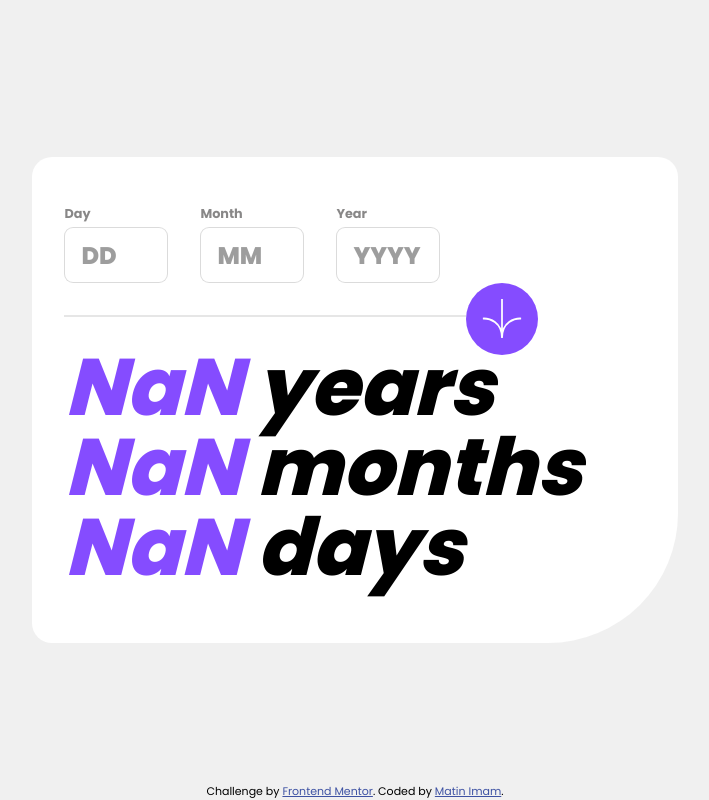
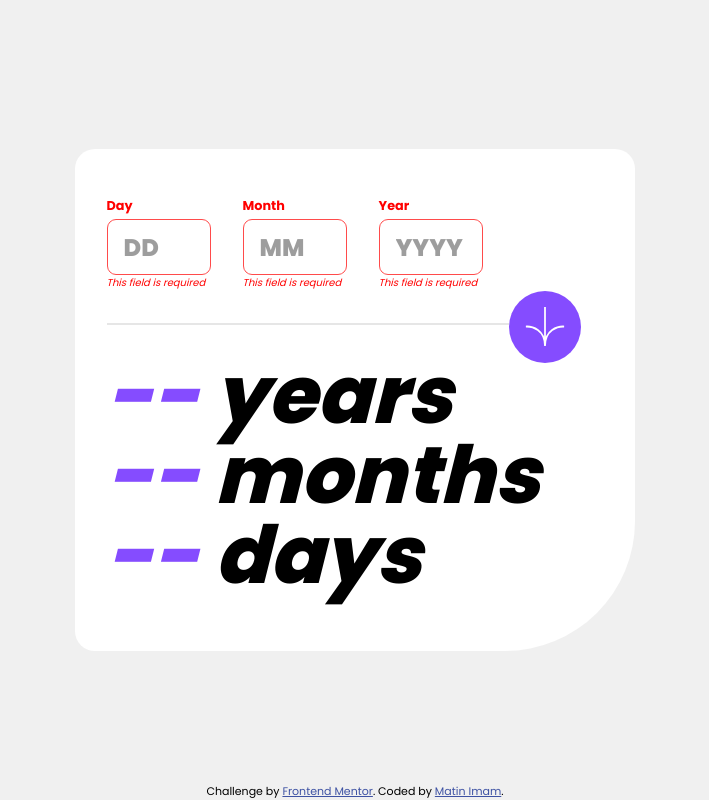
Before and after one commit to matin676/Aget-calculator, a plain HTML site: page index.html in a window 1280 px wide. Both pictures are taken after a click on the element 829 px from the left and 319 px from the top of the page. Shown: the whole page, without its empty margins (285-994 px from the left). Drawn offline with Linux system fonts and the light colour scheme.

Commit message:
updating some errors

```diff
--- a/index.html
+++ b/index.html
@@ -15,33 +15,33 @@
     <div class="content">
       <div class="container">
         <label class="grey">Day</label>
-        <input type="number" class="num" placeholder="DD" pattern="[0-9]{2}" id="day">
-        <em><p class="warning"></p></em>
+        <input type="number" class="num" placeholder="DD" id="day">
+        <p class="warning"></p>
       </div>
       <div class="container">
         <label class="grey">Month</label>
-        <input type="number" class="num" placeholder="MM" pattern="[0-9]{2}" id="month">
-        <em><p class="warning"></p></em>
+        <input type="number" class="num" placeholder="MM" id="month">
+        <p class="warning"></p>
       </div>
       <div class="container">
         <label class="grey">Year</label>
-        <input type="number" class="num" placeholder="YYYY" pattern="[0-9]{4}" id="year">
-        <em><p class="warning"></p></em>
+        <input type="number" class="num" placeholder="YYYY" id="year">
+        <p class="warning"></p>
       </div>
     </div>
 
     <div class="two-div">
       <div class="hr-class"></div>
       <div class="calcButton" id="submit">
-        <img src="assets/images/icon-arrow.svg" alt="calculate"">
+        <img src="assets/images/icon-arrow.svg" alt="calculate">
       </div>
     </div>
 
-    <em><div class="result-content">
+    <div class="result-content">
       <div class="result"><span class="change" id="ayear">--</span> years</div>
       <div class="result"><span class="change" id="amonth">--</span> months</div>
       <div class="result"><span class="change" id="aday">--</span> days</div>
-    </div></em>
+    </div>
   </div>
 
   <div class="attribution">
--- a/script.js
+++ b/script.js
@@ -20,7 +20,7 @@ btn.addEventListener("click", function () {
   const currentMonth = currentDate.getMonth() + 1;
   const currentDay = currentDate.getDate();
 
-  if (day === "" || month === "" || year === "") {
+  if (bday.value === "" || bmonth.value === "" || byear.value === "") {
     for (let i = 0; i < warning.length; i++) {
       warning[i].innerHTML = "This field is required";
     }
--- a/style.css
+++ b/style.css
@@ -77,6 +77,7 @@ input.active{
 .warning{
   color: red;
   font-size: 10px;
+  font-style: italic;
 }
 
 .two-div {
@@ -124,6 +125,7 @@ input.active{
   font-size: 5rem;
   bottom: 3.5rem;
   line-height: 1;
+  font-style: italic;
 }
 
 .change {
```
